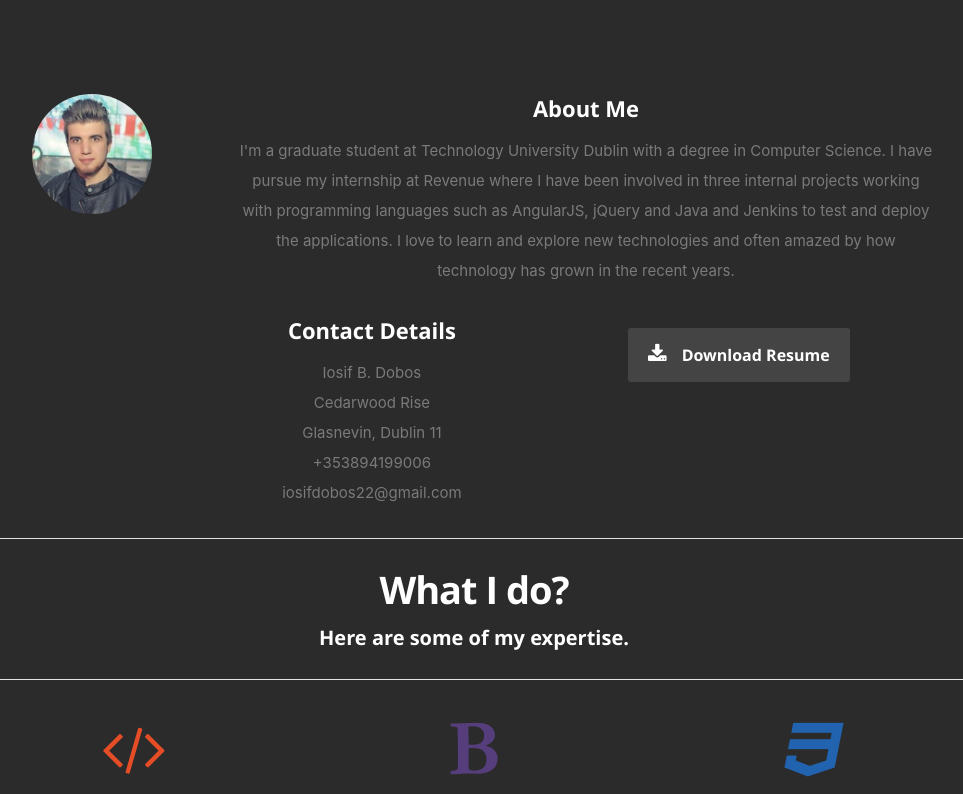
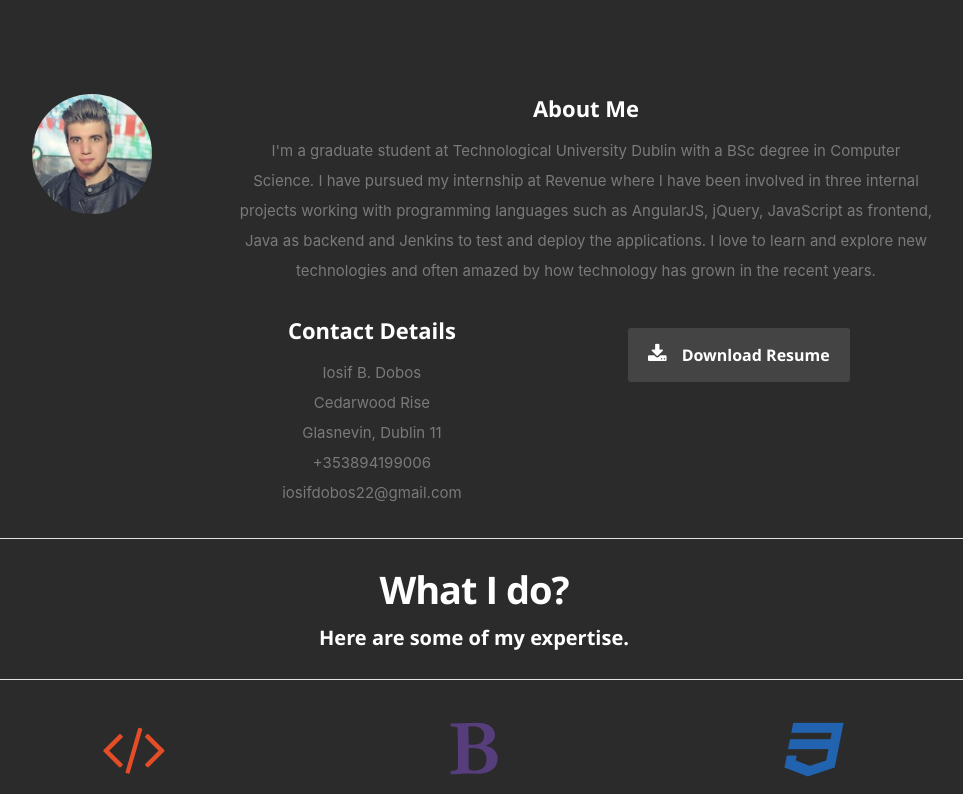
Before and after one commit to IosifDobos/Iosif-Portfolio, a React (Create React App) app in the folder iosif-portfolio/: page / in a window 1280 px wide. Shown: the part 802-1596 px from the top of the page, without its empty margins (166-1129 px from the left). Built offline with nearby package versions, Linux system fonts and the light colour scheme.

Commit message:
app updated

```diff
--- a/iosif-portfolio/src/components/About.js
+++ b/iosif-portfolio/src/components/About.js
@@ -1,25 +1,25 @@
-import React, {Component} from 'react';
+import React, { Component } from 'react';
 
 import profile from '../components/assets/img/github_image.png'
 
 class About extends Component {
 
     render() {
-        return(
+        return (
             <section id="about">
                 <div className="row">
                     <div className="three columns">
-                        <img className="profile-pic"  src={profile} alt="Iosif Dobos Profile" />
+                        <img className="profile-pic" src={profile} alt="Iosif Dobos Profile" />
                     </div>
                     <div className="nine columns main-col">
                         <h2>About Me</h2>
 
                         <p>
-                            I'm a graduate student at Technology University Dublin with a degree in Computer Science.
-                            I have pursue my internship at Revenue where I have been involved in three internal
-                            projects working with programming languages such as AngularJS, jQuery and Java and Jenkins
-                            to test and deploy the applications. I love to learn and explore new technologies and often
-                            amazed by how technology has grown in the recent years.
+                            I'm a graduate student at Technological University Dublin with a BSc degree in Computer Science.
+                            I have pursued my internship at Revenue where I have been involved in three internal
+                            projects working with programming languages such as AngularJS, jQuery, JavaScript as frontend,
+                            Java as backend and Jenkins to test and deploy the applications. I love to learn and explore new technologies
+                            and often amazed by how technology has grown in the recent years.
                         </p>
                         <div className="row">
                             <div className="columns contact-details">
--- a/iosif-portfolio/src/components/Home.js
+++ b/iosif-portfolio/src/components/Home.js
@@ -28,7 +28,7 @@ class Home extends Component{
                     <div className="banner-text">
                         <h1 className="responsive-headline">I'm Iosif B. Dobos.</h1>
                         <h3>
-                            I'm a <span>Dublin</span> based <span>Software Developer</span>. I'm a graduate student at Technology University Dublin
+                            I'm a <span>Dublin</span> based <span>Software Developer</span>. I'm a graduate student at Technological University Dublin
                             with a degree in Computer Science. I love to build things and discover new technologies.
                             As part of my degree I have built numerous projects which can be found on Projects section
                             by clicking on the button bellow or by visiting my GitHub page. Also, for more information about my work experience,
--- a/iosif-portfolio/src/components/Projects.js
+++ b/iosif-portfolio/src/components/Projects.js
@@ -5,6 +5,7 @@ import resumeImg from './assets/img/iosif-portfolio.png';
 import medievalGame from './assets/img/medieval-game.png';
 import bookImg from './assets/img/library-website.jpeg';
 import loadingImg from './assets/img/loading.png';
+
 
 class Projects extends Component {
 
@@ -175,6 +176,21 @@ class Projects extends Component {
             </div>
           </div>
 
+          <div id="modal-06" className="popup-modal mfp-hide">
+            <img className="scale-with-grid" alt="Worldmap 2019-2020" src={loadingImg} />
+
+            <div className="description-box">
+              <h4>Worldmap 2019-2020</h4>
+              <p>Webiste that uses map location created on django framework</p>
+              <span className="categories"><i className="fa fa-tag"></i>Python, Django, pySQL</span>
+            </div>
+
+            <div className="link-box">
+              <a href="https://github.com/IosifDobos/Web-Mapping-Assignment" target="_blank" rel="noopener noreferrer">Details</a>
+              <a className="popup-modal-dismiss">Close</a>
+            </div>
+          </div>
+
         </div>
       </section>
     );
--- a/iosif-portfolio/src/components/Resume.js
+++ b/iosif-portfolio/src/components/Resume.js
@@ -108,12 +108,13 @@ class Resume extends Component {
 
             <div className="bars">
               <ul className="skills">
-                <li ><span style={{width: '90%'}} className="bar-expand"></span><em>Git</em></li>
-                <li ><span style={{width: '80%'}} className="bar-expand"></span><em>React</em></li>
-                <li ><span style={{width: '90%'}} className="bar-expand"></span><em>CSS</em></li>
-                <li ><span style={{width: '75%'}} className="bar-expand"></span><em>HTML 5</em></li>
-                <li ><span style={{width: '80%'}} className="bar-expand"></span><em>Java</em></li>
-                <li ><span style={{width: '80%'}} className="bar-expand"></span><em>MongoDB</em></li>
+                <li><span style={{width: '100%'}} className="bar-expand styled">100%</span><em>Git</em></li>
+                <li><span style={{width: '80%'}} className="bar-expand styled">80%</span><em>React</em></li>
+                <li><span style={{width: '90%'}} className="bar-expand styled">90%</span><em>CSS</em></li>
+                <li><span style={{width: '75%'}} className="bar-expand styled">75%</span><em>HTML 5</em></li>
+                <li><span style={{width: '90%'}} className="bar-expand styled">80%</span><em>JavaScript</em></li>
+                <li><span style={{width: '80%'}} className="bar-expand styled">80%</span><em>Java</em></li>
+                <li><span style={{width: '80%'}} className="bar-expand styled">80%</span><em>Python</em></li>
               </ul>
             </div>
           </div>
--- a/iosif-portfolio/src/index.css
+++ b/iosif-portfolio/src/index.css
@@ -36,3 +36,8 @@ code {
 .resume-btn{
   margin-left: 50px;
 }
+
+.styled{
+  text-align: center;
+  color: white;
+}
```
Also changed, not shown: 1 other file (tests, documents, lock files or other folders). Lines whose indentation alone changed are shown as unchanged.
